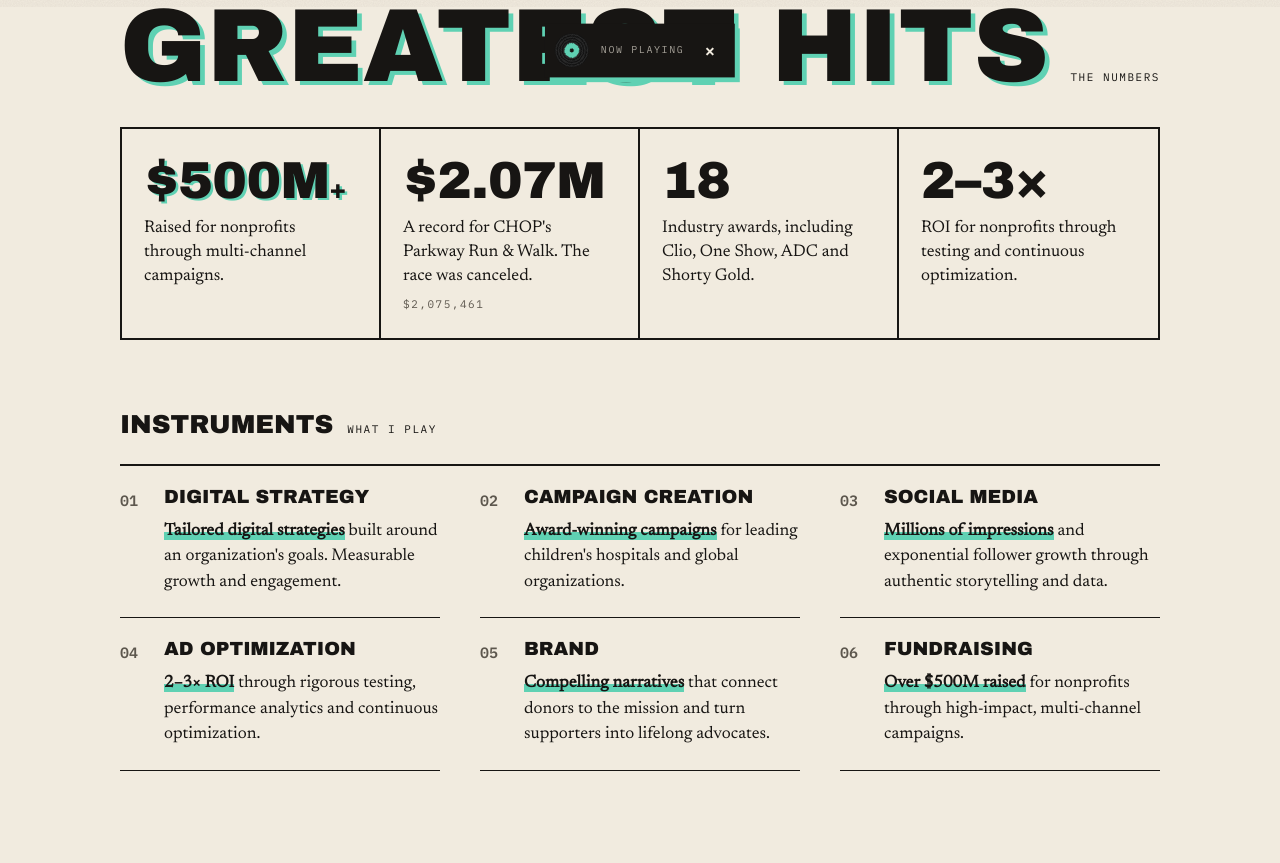
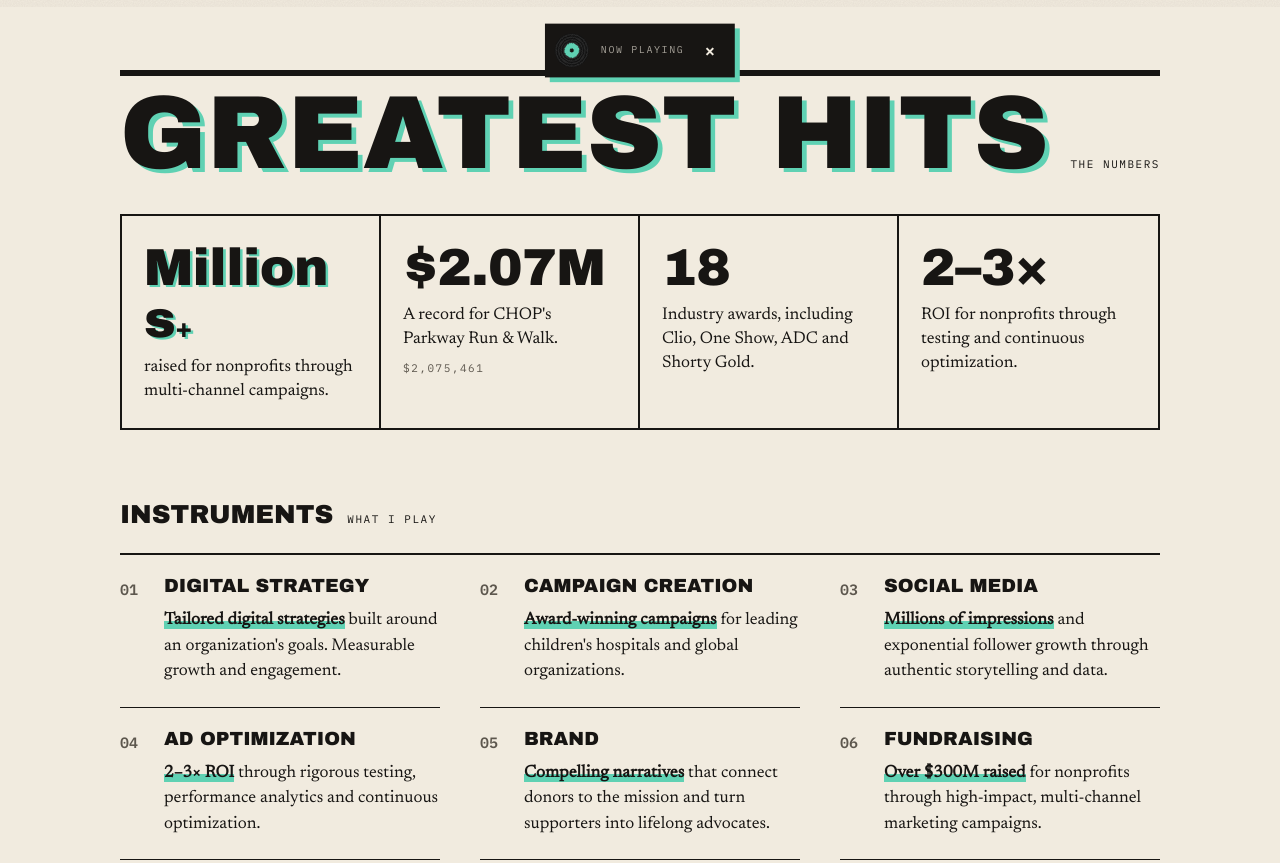
Before and after one commit to hijeff/portfolio, a plain HTML site: page index.html in a window 1280 px wide. Shown: the part 793-1656 px from the top of the page. Drawn offline with Linux system fonts and the light colour scheme; a web font is replaced by a local one.

Commit message:
Update fundraising statistics in index.html
edits

```diff
--- a/index.html
+++ b/index.html
@@ -404,7 +404,7 @@
 
     <div class="intro">
       <p class="tiny">Jeff Hodgens &middot; Digital strategy &amp; fundraising campaigns</p>
-      <h2>Over <span class="hl">$500 million</span> raised for children's hospitals and medical research.</h2>
+      <h2>Over <span class="hl">Helped raise more than $300 million</span> raised for children's hospitals and medical research.</h2>
       <p>Fifteen years of award-winning campaigns for CHOC, CHOP, FNIH and Duke, with partners like Honda and Disney. Strategy, creative, social, paid media and fundraising. Now Senior Digital Strategist at Moore, working directly with CHOP.</p>
       <a class="needle" href="#hits">Drop the needle &darr;</a>
     </div>
@@ -416,8 +416,8 @@
   <div class="head"><h2 class="mis">Greatest hits</h2><span class="tiny">The numbers</span></div>
 
   <div class="stats">
-    <div class="stat"><div class="n">$500M<small>+</small></div><p>Raised for nonprofits through multi-channel campaigns.</p></div>
-    <div class="stat"><div class="n">$2.07M</div><p>A record for CHOP's Parkway Run &amp; Walk. The race was canceled.</p><span class="tiny">$2,075,461</span></div>
+    <div class="stat"><div class="n">Millions<small>+</small></div><p>raised for nonprofits through multi-channel campaigns.</p></div>
+    <div class="stat"><div class="n">$2.07M</div><p>A record for CHOP's Parkway Run &amp; Walk.</p><span class="tiny">$2,075,461</span></div>
     <div class="stat"><div class="n">18</div><p>Industry awards, including Clio, One Show, ADC and Shorty Gold.</p></div>
     <div class="stat"><div class="n">2&ndash;3&times;</div><p>ROI for nonprofits through testing and continuous optimization.</p></div>
   </div>
@@ -429,7 +429,7 @@
     <div class="inst"><span class="k">03</span><h4>Social Media</h4><p><b>Millions of impressions</b> and exponential follower growth through authentic storytelling and data.</p></div>
     <div class="inst"><span class="k">04</span><h4>Ad Optimization</h4><p><b>2&ndash;3&times; ROI</b> through rigorous testing, performance analytics and continuous optimization.</p></div>
     <div class="inst"><span class="k">05</span><h4>Brand</h4><p><b>Compelling narratives</b> that connect donors to the mission and turn supporters into lifelong advocates.</p></div>
-    <div class="inst"><span class="k">06</span><h4>Fundraising</h4><p><b>Over $500M raised</b> for nonprofits through high-impact, multi-channel campaigns.</p></div>
+    <div class="inst"><span class="k">06</span><h4>Fundraising</h4><p><b>Over $300M raised</b> for nonprofits through high-impact, multi-channel marketing campaigns.</p></div>
   </div>
 </section>
 
```
